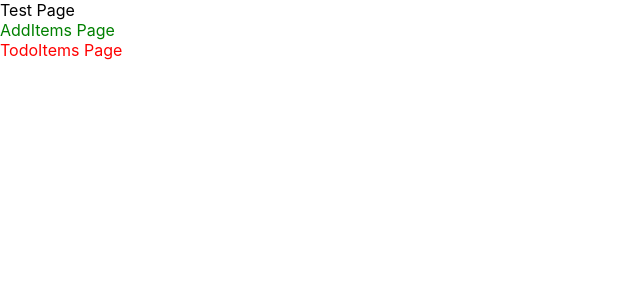
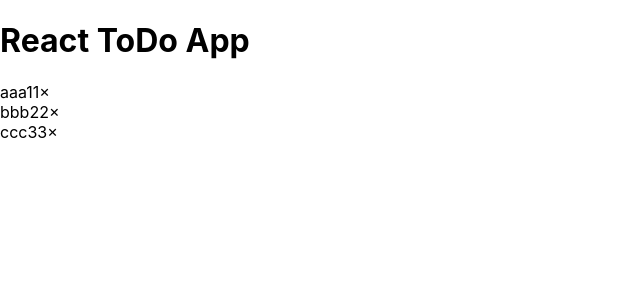
Before and after one commit to Tarekbenali/React-TodoList, a React (Create React App) app: page / in a window 1280 px wide. Shown: the top 300 px of the page, without its empty margins (0-640 px from the left). Built offline with nearby package versions, Linux system fonts and the light colour scheme.

Commit message:
Add DeleteItem Function

```diff
--- a/src/App.js
+++ b/src/App.js
@@ -5,13 +5,31 @@ import Todoitem from './components/Todoitem/Todoitem'
 
 
 export default class App extends Component {
+  state = {
+    items :[
+      {id: 1, name:'aaa', age:11},
+      {id: 2, name:'bbb', age:22},
+      {id: 3, name:'ccc', age:33}
+    ]
+  }
+
+  deleteItem = (id ) => {
+    const it = this.state.items.filter(item =>{
+      return item.id !== id
+
+    })
+    this.setState({
+      items:it
+    })
+    console.log("Id : " + id + "  is deleted")
+
+  }
   render() {
     return (
       <div>
-        Test Page
-
-        <Additem />
-        <Todoitem />
+  <h1>React ToDo App</h1>
+        <Additem  />
+        <Todoitem items={this.state.items} deleteItem={this.deleteItem}/>
 
       </div>
     )
--- a/src/components/Additem/Additem.js
+++ b/src/components/Additem/Additem.js
@@ -1,12 +1,14 @@
 import React, { Component } from 'react'
 import './Additem.css'
 
+// Class Based Components
 export default class Additem extends Component {
     render() {
         return (
-            <div className="style2">
-                AddItems Page
-            </div>
+            <div >
+
+</div>
         )
+
     }
 }
--- a/src/components/Todoitem/Todoitem.js
+++ b/src/components/Todoitem/Todoitem.js
@@ -1,12 +1,23 @@
-import React from 'react'
-import './Todoitem.css'
+import React from "react";
+import "./Todoitem.css";
 
-const Todoitem = () => {
+// Stateless Components
+const Todoitem = (props) => {
+  const { items, deleteItem } = props;
+  const listitems = items.map(item => {
     return (
-        <div className="style1">
-            TodoItems Page
-        </div>
-    )
-}
+      <div key={item.id}>
+        <span>{item.name}</span>
+        <span>{item.age}</span>
+        <span onClick={() => deleteItem(item.id)}>&times;</span>
+      </div>
+    );
+  });
+  return (
+  <div>
+  {listitems}
+  </div>
+  )
+};
 
-export default Todoitem
+export default Todoitem;
```
